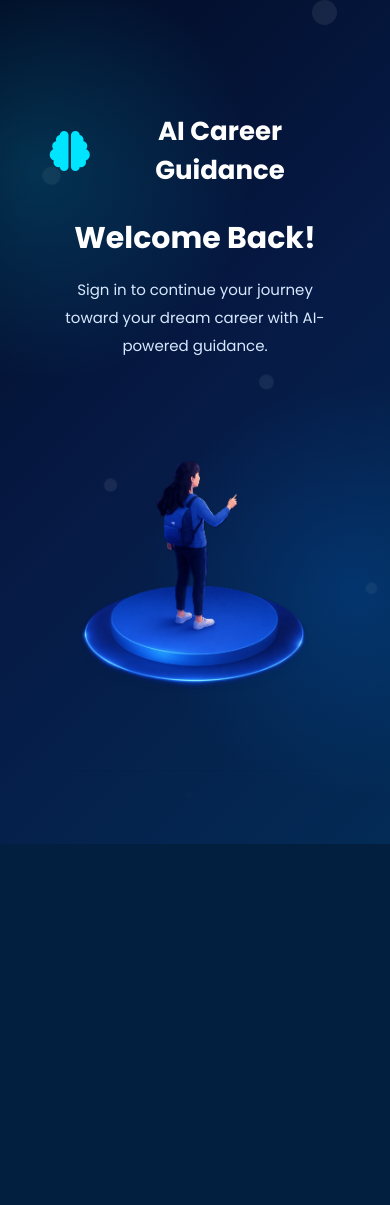
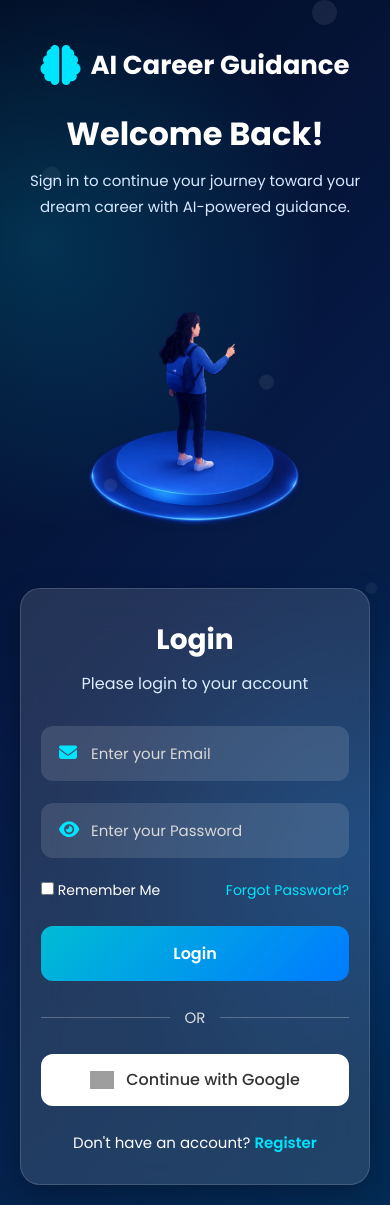
Before and after one commit to bhavani12860/AI-Career-Guidance-Platform, a Flask app: page /login in a window 390 px wide. Before the commit the page ends 844 px from the top, so only its background shows below. Run offline with Flask 3, Linux system fonts and the light colour scheme; grey boxes are pictures that could not be loaded.

Commit message:
Update database connection, styles and SQL database

```diff
--- a/database/db.py
+++ b/database/db.py
@@ -2,7 +2,7 @@ import mysql.connector
 import os
 
 db = mysql.connector.connect(
-    host=os.getenv("MYSQL_HOST"),
+    host=os.getenv("MYSQL_HOST", "127.0.0.1"),
     port=int(os.getenv("MYSQL_PORT", "3306")),
     user=os.getenv("MYSQL_USER"),
     password=os.getenv("MYSQL_PASSWORD"),
--- a/static/login.css
+++ b/static/login.css
@@ -17,8 +17,9 @@
 body{
     margin:0;
     width:100%;
-    height:100vh;
-    overflow:hidden;
+    min-height:100vh;
+    height:auto;
+    overflow-y:auto;
     display:flex;
     justify-content:center;
     align-items:center;
@@ -550,6 +551,70 @@ backdrop-filter: blur(20px);
 }
 
 }
+@media(max-width:576px){
+
+    body{
+        height:auto;
+        min-height:100vh;
+        overflow-y:auto;
+        overflow-x:hidden;
+        display:block;
+    }
+
+    .container{
+        width:100%;
+        height:auto;
+        min-height:100vh;
+        display:flex;
+        flex-direction:column;
+        overflow:visible;
+        border-radius:0;
+    }
+
+    .left-section{
+        width:100%;
+        flex:none;
+        padding:45px 20px 20px;
+        text-align:center;
+    }
+
+    .logo{
+        justify-content:center;
+    }
+
+    .left-section h1{
+        font-size:32px;
+        margin-bottom:15px;
+    }
+
+    .left-section p{
+        font-size:15px;
+        line-height:26px;
+        margin-bottom:20px;
+    }
+
+    .illustration{
+        width:70%;
+        max-width:280px;
+        margin:10px auto 0;
+    }
+
+    .right-section{
+        width:100%;
+        flex:none;
+        padding:20px;
+        display:flex;
+        justify-content:center;
+        align-items:center;
+    }
+
+    .glass-card{
+        width:100%;
+        max-width:400px;
+        padding:30px 20px;
+    }
+
+}
 
 /* ==========================
    Scrollbar
--- a/static/style.css
+++ b/static/style.css
@@ -1071,9 +1071,8 @@ footer{
 @media(max-width:600px){
 
 .hero{
-
-    padding:110px 25px;
-
+    min-height:auto;
+    padding:100px 20px 40px;
 }
 
 .hero-left h1{
```
